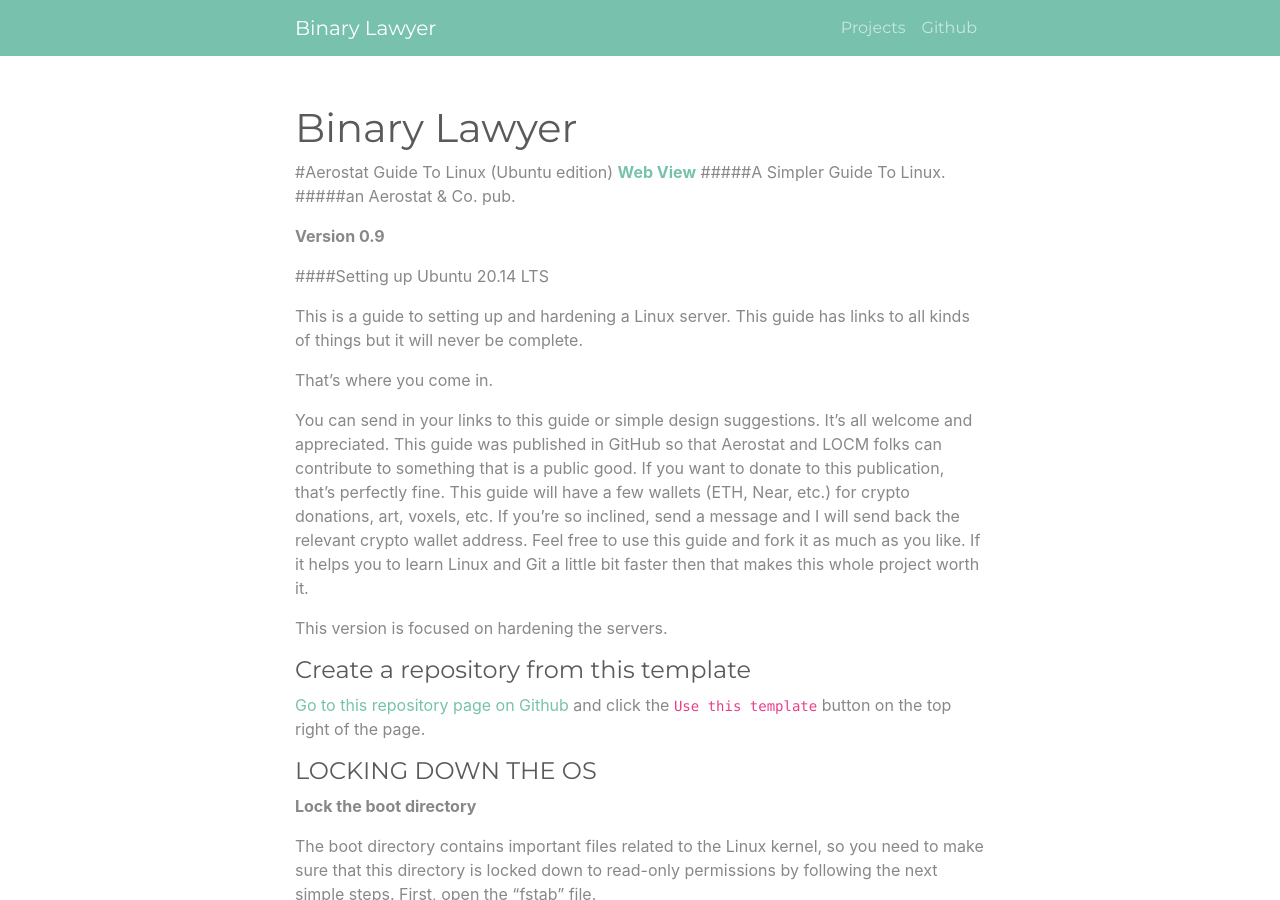
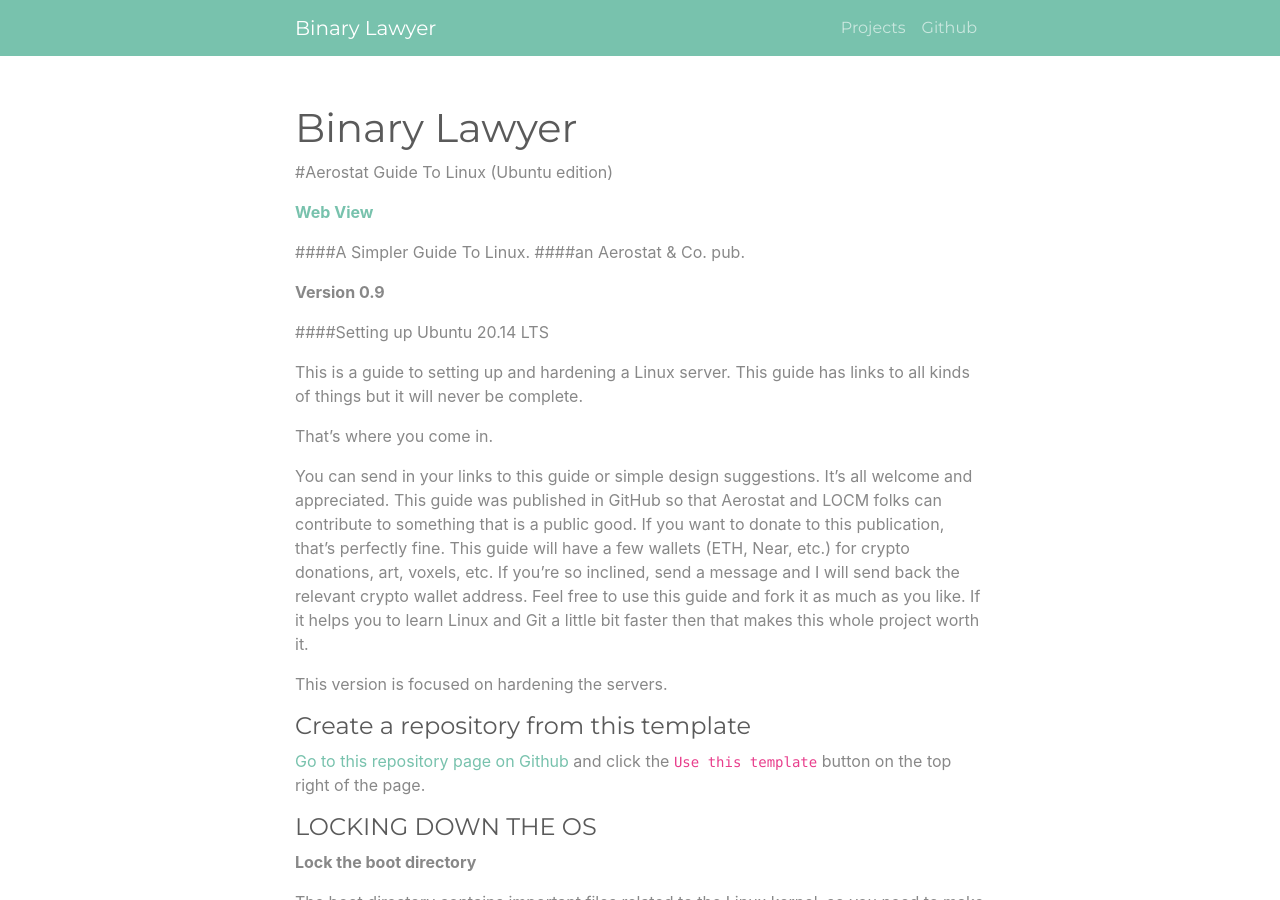
Before and after one commit to binarylawyer/Linux_Guide, a Jekyll site: the page built from index.md, in a window 1280 px wide and 900 px high. Built offline with Jekyll 4.4.1, drawn with Linux system fonts in a browser that asks for light colours.

```diff
--- a/index.md
+++ b/index.md
@@ -5,9 +5,11 @@ title: Binary Lawyer
 
 #Aerostat Guide To Linux
 (Ubuntu edition)
+
 [**Web View**](https://binarylawyer.github.io/Linux_Guide/)
-#####A Simpler Guide To Linux.
-#####an Aerostat & Co. pub.
+
+####A Simpler Guide To Linux.
+####an Aerostat & Co. pub.
 
 **Version 0.9**
 
@@ -17,7 +19,10 @@ This is a guide to setting up and hardening a Linux server. This guide has links
 
 That's where you come in.
 
-You can send in your links to this guide or simple design suggestions. It's all welcome and appreciated. This guide was published in GitHub so that Aerostat and LOCM folks can contribute to something that is a public good. If you want to donate to this publication, that's perfectly fine. This guide will have a few wallets (ETH, Near, etc.) for crypto donations, art, voxels, etc.
+You can send in your links to this guide or simple design suggestions.
+It's all welcome and appreciated. This guide was published in GitHub so that Aerostat and LOCM folks can contribute to something that is a public good.
+If you want to donate to this publication, that's perfectly fine.
+This guide will have a few wallets (ETH, Near, etc.) for crypto donations, art, voxels, etc.
 If you're so inclined, send a message and I will send back the relevant crypto wallet address.
 Feel free to use this guide and fork it as much as you like.
 If it helps you to learn Linux and Git a little bit faster then that makes this whole project worth it.
```
